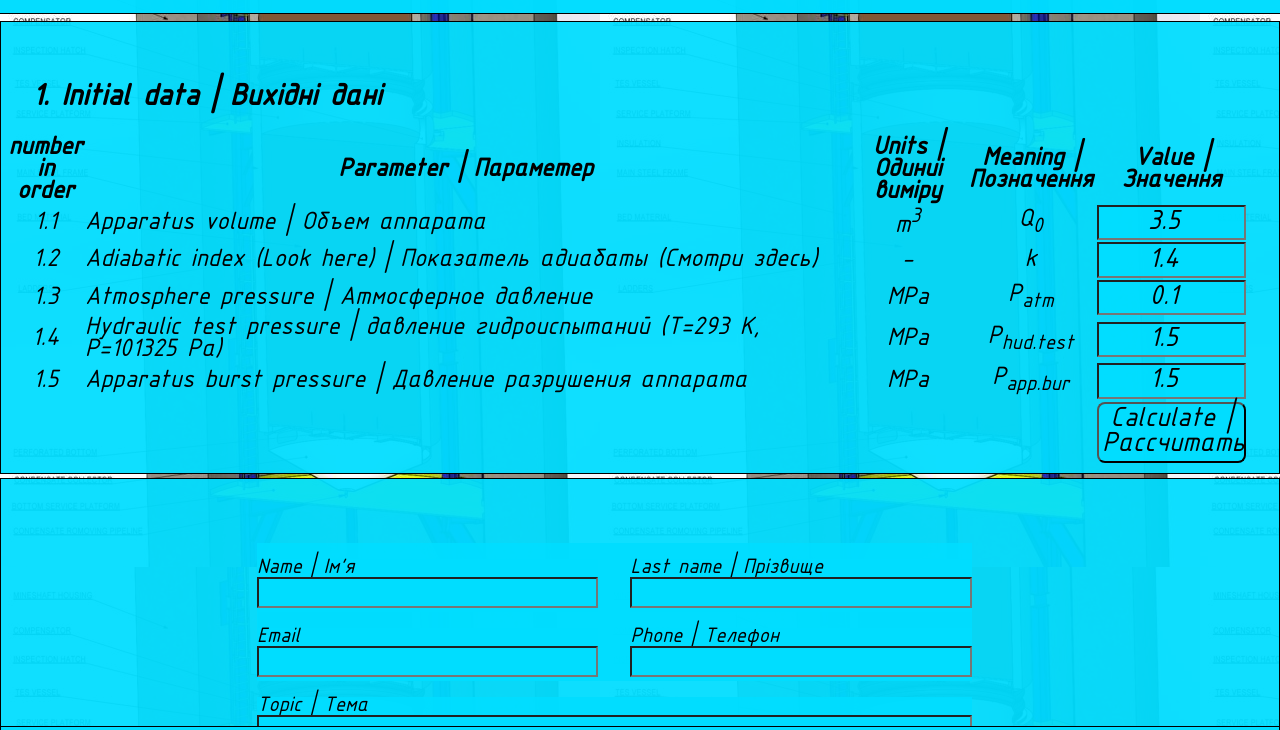
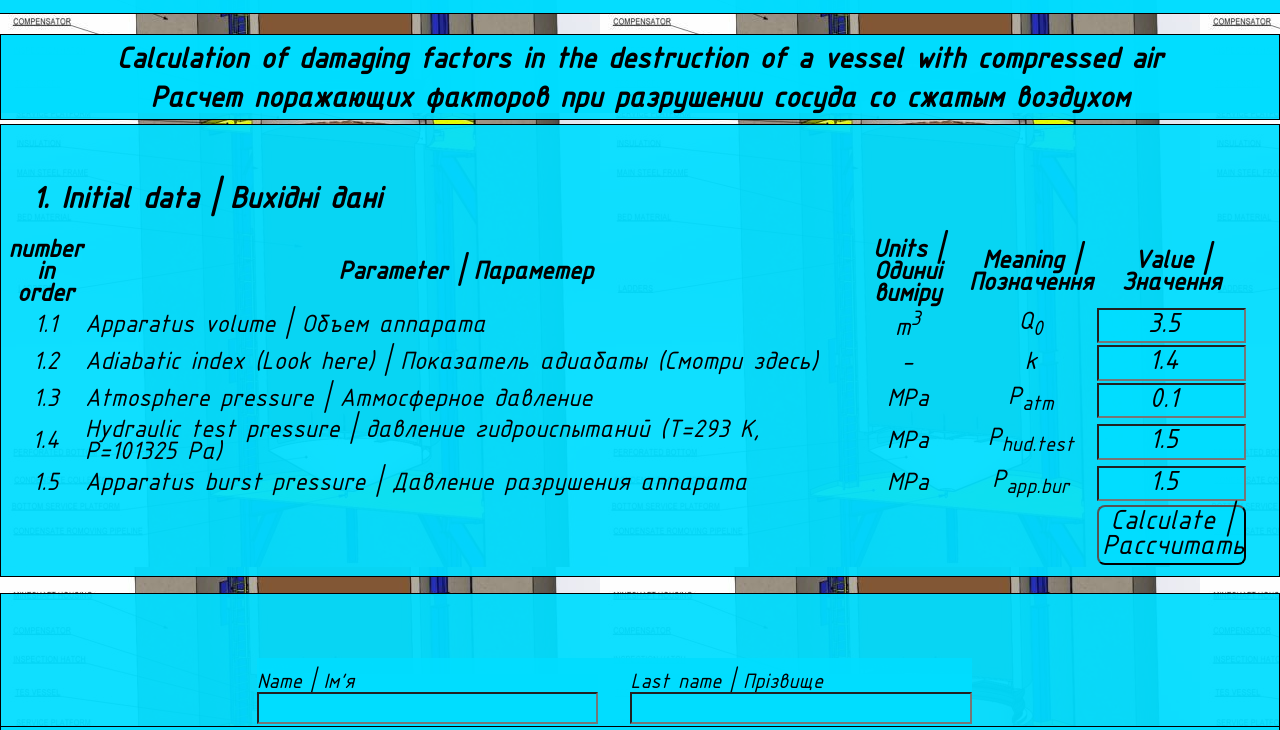
Before and after one commit to TiFAu/compressed-air, a plain HTML site: page index.html in a window 1280 px wide. Shown: the part 42-772 px from the top of the page. Drawn offline with Linux system fonts and the light colour scheme.

Commit message:
Added calculation heading for clarity

```diff
--- a/css/index.css
+++ b/css/index.css
@@ -19,8 +19,14 @@ a {
 }
 
 h4 {
+    padding-top: 1%;
     margin: 0;
-    display: none;
+    font-size: 1.4em;
+    background-color: rgb(0, 221, 255, 0.94);
+    text-align: center;
+    text-align-last: center;
+
+    /* display: box; */
 }
 
 section {
--- a/index.html
+++ b/index.html
@@ -71,7 +71,10 @@
     <!--основное содержимое окна-->
     <article>
         <section id='isxodDate' class="flex">
-            <h4></h4>
+            <div>
+                <h4>Calculation of damaging factors in the destruction of a vessel with compressed air</h4>
+                <h4>Расчет поражающих факторов при разрушении сосуда со сжатым воздухом</h4>
+            </div>
             <div id='parameters'>
                 <table id='parameter'>
                     <caption>1. Initial data | Вихідні дані</caption>
@@ -118,10 +121,10 @@
                         <td><input type='number' id='apparatusBurstPressure' value=1.5></td>
                     </tr>
                     <tr>
-                        <td> </td>
-                        <td> </td>
-                        <td> </td>
-                        <td> </td>
+                        <td></td>
+                        <td></td>
+                        <td></td>
+                        <td></td>
                         <td><button id='calc' class="calc">Calculate | Рассчитать</button></td>
                     </tr>
                 </table>
```
